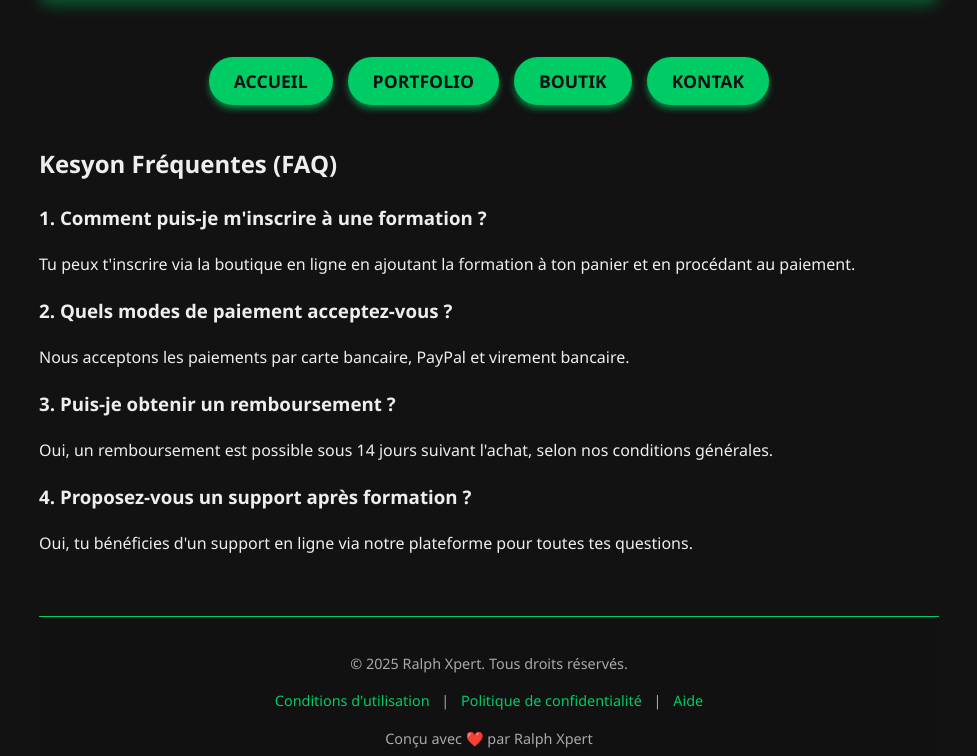
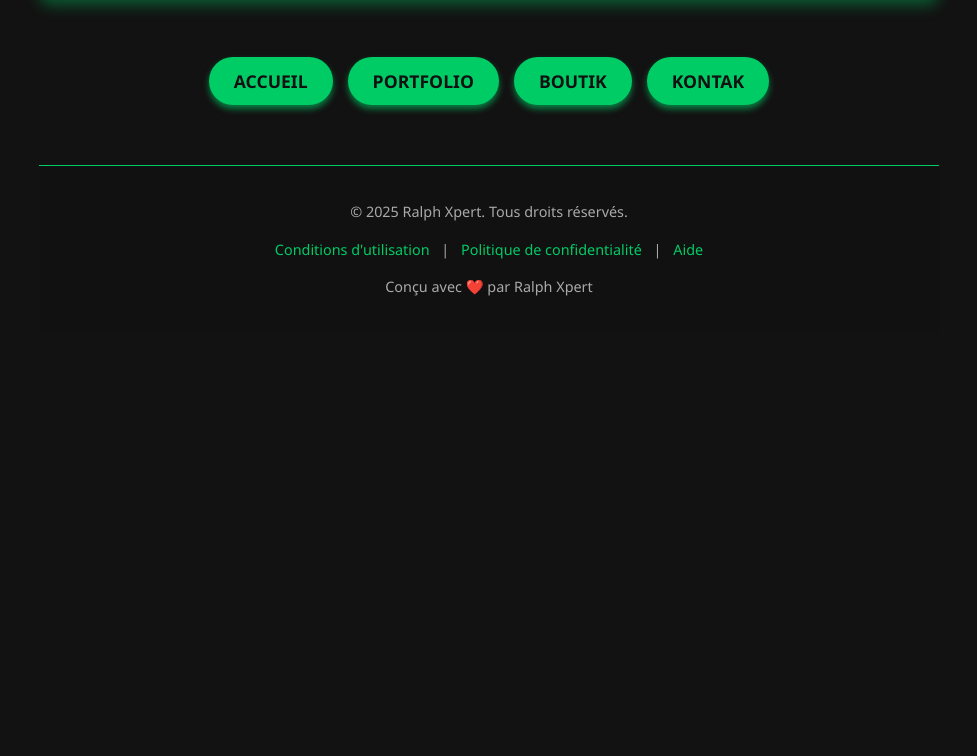
Before and after one commit to kenguer/Ralph-xpert-, a plain HTML site: page index.html in a window 1280 px wide. Shown: the part 488-1244 px from the top of the page, without its empty margins (151-1128 px from the left). After the commit the page ends 861 px from the top, so only its background shows below. Drawn offline with Linux system fonts and the light colour scheme.

Commit message:
Update index.html

```diff
--- a/index.html
+++ b/index.html
@@ -118,26 +118,6 @@
   }
 </style>
 
-<section class="faq" id="faq">
-  <h2 class="section-title">Kesyon Fréquentes (FAQ)</h2>
-  <div class="faq-item" onclick="toggleFaq(this)">
-    <h3>1. Comment puis-je m'inscrire à une formation ?</h3>
-    <p>Tu peux t'inscrire via la boutique en ligne en ajoutant la formation à ton panier et en procédant au paiement.</p>
-  </div>
-  <div class="faq-item" onclick="toggleFaq(this)">
-    <h3>2. Quels modes de paiement acceptez-vous ?</h3>
-    <p>Nous acceptons les paiements par carte bancaire, PayPal et virement bancaire.</p>
-  </div>
-  <div class="faq-item" onclick="toggleFaq(this)">
-    <h3>3. Puis-je obtenir un remboursement ?</h3>
-    <p>Oui, un remboursement est possible sous 14 jours suivant l'achat, selon nos conditions générales.</p>
-  </div>
-  <div class="faq-item" onclick="toggleFaq(this)">
-    <h3>4. Proposez-vous un support après formation ?</h3>
-    <p>Oui, tu bénéficies d'un support en ligne via notre plateforme pour toutes tes questions.</p>
-  </div>
-</section>
-
 
   <footer>
     <p>© 2025 Ralph Xpert. Tous droits réservés.</p>
```
